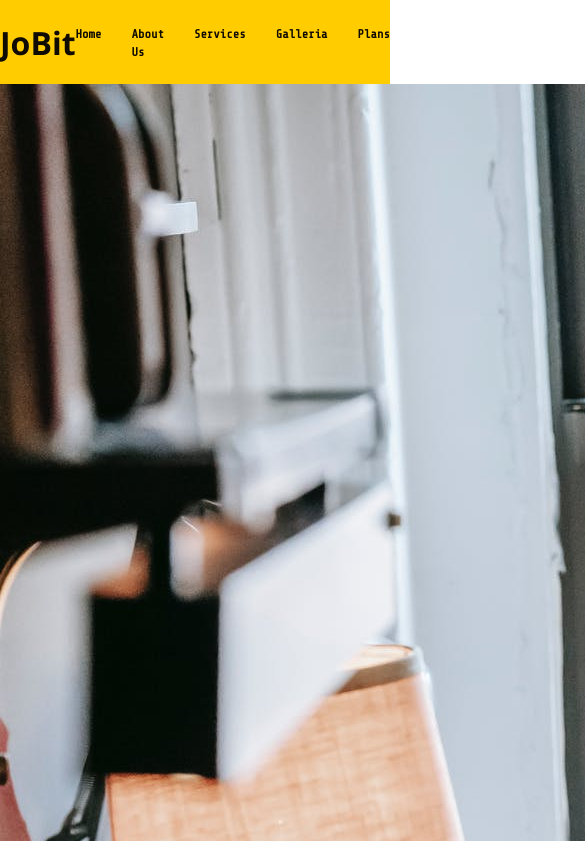
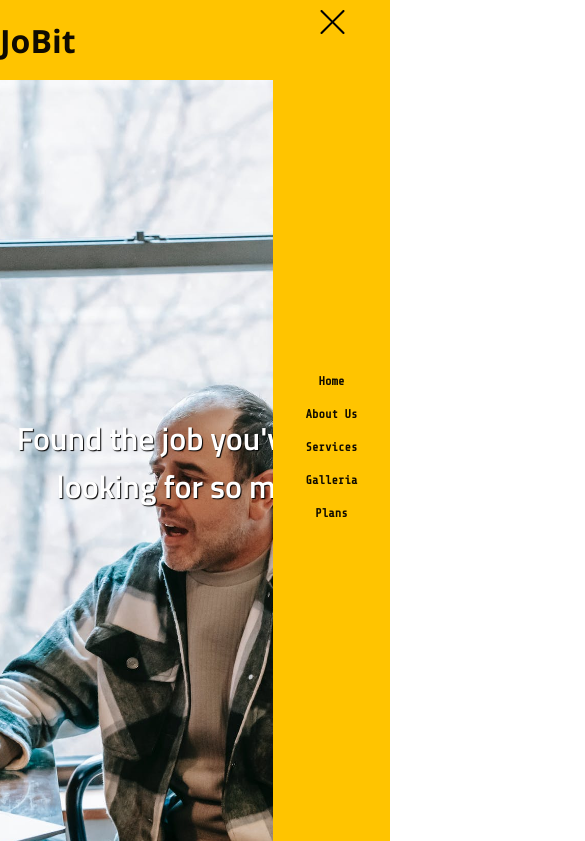
Before and after one commit to NastyPad/jobit-landing-page, a plain HTML site: page index.html in a window 390 px wide. Shown: the top 841 px of the page, 585 px wide, since content can reach past the window. Drawn offline with nearby package versions, Linux system fonts and the light colour scheme.

Commit message:
feat: adding sidenav

```diff
--- /dev/null
+++ b/buttons/buttons.css
@@ -0,0 +1,20 @@
+button,
+button.list {
+  cursor: pointer;
+  padding: 5px;
+  border-radius: 5px;
+  border: none;
+  background-color: transparent;
+  transition: all 0.2s ease-in-out;
+}
+
+button,
+button.list > i {
+  font-size: 2rem;
+  font-weight: 900;
+}
+
+button.list:hover {
+  color: var(--ducky-yellow);
+  background-color: rgb(24, 24, 24) ;
+}
--- a/index.html
+++ b/index.html
@@ -7,26 +7,45 @@
   <meta name="viewport" content="width=device-width, initial-scale=1.0">
   <link rel="stylesheet" href="./nav/nav.css">
   <link rel="stylesheet" href="./styles.css">
+  <link rel="stylesheet" href="./responsive/small.css">
+  <link rel="stylesheet" href="./buttons/buttons.css">
   <link rel="stylesheet" href="https://cdn.jsdelivr.net/npm/bootstrap-icons@1.9.1/font/bootstrap-icons.css">
   <title>JoBit - Job really close to you </title>
 </head>
 
 <body>
   <main>
+    <div id="sidenav">
+      <button id="button-close" onclick="closeSideNav()"  class="">
+        <i class="bi bi-x-lg"></i>
+      </button>
+    </div>
     <nav id="navbar">
       <h1> JoBit </h1>
-      <ul>
+      <button id="button-list" onclick="openSideNav()"  class="list list-active">
+        <i class="bi bi-list"></i>
+      </button>
+      <div class="list-container">
+        <ul class="menu-active">
           <li> <a href="">Home</a></li>
           <li> <a href="">About Us</a></li>
           <li> <a href="">Services</a></li>
           <li> <a href="">Galleria</a></li>
           <li> <a href="">Plans</a></li>
         </ul>
+      </div>
     </nav>
+    <div class="intro">
+      <div class="intro-content">
+        <div class="text-container">
+          <h1>Found the job you've been looking for so much!</h1>
+        </div>
         <div class="image-container">
           <img src="./images/main-section.jpeg" alt="">
         </div>
+      </div>
+    </div>
   </main>
 </body>
-
+<script src="./nav/nav.js"></script>
 </html>
--- a/nav/nav.css
+++ b/nav/nav.css
@@ -4,12 +4,12 @@
   justify-content: space-around;
   align-items: center;
   width: 100%;
-  height: 10vh;
+  height: 80px;
   background-color: var(--ducky-yellow);
 }
 
 #navbar > h1,
-#navbar > ul > li > a {
+#navbar > .list-container > ul > li > a {
   color: var(--smoky-black);
 }
 
@@ -18,16 +18,16 @@
   font-size: 2rem;
 }
 
-#navbar > ul {
+#navbar > .list-container > ul {
   display: flex;
   gap: 30px;
 }
 
-#navbar > ul > li {
+#navbar > .list-container  > ul > li {
   list-style: none;
 }
 
-#navbar > ul > li > a {
+#navbar > .list-container  > ul > li > a {
   text-decoration: none;
   font-size: 12px;
   font-family: var(--share-tech-mono);
--- a/nav/nav.js
+++ b/nav/nav.js
@@ -0,0 +1,33 @@
+const sidenav = document.querySelector("#sidenav");
+var insideNav = document.querySelectorAll("#sidenav > *");
+const nav = document.querySelector("#navbar > .list-container");
+const buttonCloseSideNavbar = document.getElementById("button-close");
+const buttonOpenSideNavBar = document.getElementById("button-list");
+
+
+function openSideNav() {
+  //console.log(sidenav.clientWidth);
+  if(sidenav.clientWidth == 0) {
+    buttonCloseSideNavbar.style.display = "block";
+    sidenav.style.width = `${window.innerWidth * 0.3}px`;
+    for(var element of document.querySelectorAll("#sidenav > *")) {
+      element.style.visibility = "visible";
+    }
+  }
+}
+
+function closeSideNav() {
+  if(sidenav.clientWidth != 0) {
+    buttonCloseSideNavbar.style.display = "none";
+    sidenav.style.width = `0px`;
+    for(var element of document.querySelectorAll("#sidenav > *")) {
+      element.style.visibility = "hidden";
+    }
+  }
+}
+
+function main() {
+  sidenav.innerHTML += nav.innerHTML + `<div></div>`;
+}
+
+main();
--- /dev/null
+++ b/responsive/medium.css
@@ -0,0 +1,3 @@
+@media (max-width: 991px) {
+
+}
--- /dev/null
+++ b/responsive/small.css
@@ -0,0 +1,50 @@
+@media (max-width: 768px) {
+  button.list-active {
+    display: block;
+  }
+
+  #navbar {
+    justify-content: space-between;
+  }
+
+  #navbar > .list-container {
+    display: none;
+  }
+
+  #sidenav {
+    position: absolute;
+    display: flex;
+    flex-direction: column;
+    justify-content: space-between;
+    align-items: center;
+    right: 0;
+    width: 30%;
+    height: 100vh;
+    z-index: 10;
+    background-color: var(--ducky-yellow);
+    transition: all 0.2s ease-in;
+  }
+
+  #sidenav > button {
+    width: 40px;
+  }
+
+  #sidenav > ul {
+    display: flex;
+    flex-direction: column;
+    gap: 15px;
+    text-align: center;
+  }
+
+  #sidenav > ul > li {
+    list-style: none;
+  }
+
+  #sidenav > ul > li > a {
+    text-decoration: none;
+    font-size: 12px;
+    font-family: var(--share-tech-mono);
+    font-weight: bold;
+    color: var(--smoky-black);
+  }
+}
--- a/styles.css
+++ b/styles.css
@@ -1,13 +1,16 @@
-@import url('https://fonts.googleapis.com/css2?family=Share+Tech+Mono&display=swap');
+@import url('https://fonts.googleapis.com/css2?family=Share+Tech+Mono&family=Titillium+Web:wght@600&display=swap');
 
 :root {
   --yellow-green: #85cb33;
-  --nyanza: #EFFFC8;
+  --nyanza: #efffc8;
   --olive-drab-7: #3b341f;
   --opal: #a5cbc3;
   --smoky-black: #100b00;
-  --ducky-yellow: #ffcc00;
-  --share-tech-mono: 'Share Tech Mono', monospace;
+  --ducky-yellow: #ffc400;
+  --share-tech-mono: "Share Tech Mono", monospace;
+  --titillium-web: "Titillium Web", sans-serif;
+  --intro-height: calc(100vh - 80px);
+  --doc-height: 100%;
 }
 
 * {
@@ -16,7 +19,59 @@
   box-sizing: border-box;
 }
 
+/* Responsive */
+
+button.list-active {
+  display: none;
+}
+
+
+#sidenav {
+  display: none;
+}
+
 main {
   display: flex;
   flex-direction: column;
+
 }
+
+.intro {
+  height: calc(100vh - 80px);
+}
+
+.intro > .intro-content {
+  position: relative;
+  display: flex;
+  height: 100%;
+}
+
+.intro > .intro-content > .text-container {
+  display: flex;
+  width: 100%;
+  height: 100%;
+  justify-content: center;
+  align-items: center;
+  font-family: var(--titillium-web);
+  color: white;
+  position: absolute;
+  z-index: 2;
+}
+
+.intro > .intro-content > .text-container > h1 {
+  text-align: center;
+  text-shadow: 1px 1px 1px black;
+}
+
+.intro > .intro-content > .image-container {
+  position: absolute;
+  width: 100%;
+  height: 100%;
+  overflow: hidden;
+}
+
+.intro > .intro-content > .image-container > img {
+  width: 100%;
+  height: 100%;
+  object-fit: cover;
+}
```
Lines whose indentation alone changed are shown as unchanged.
